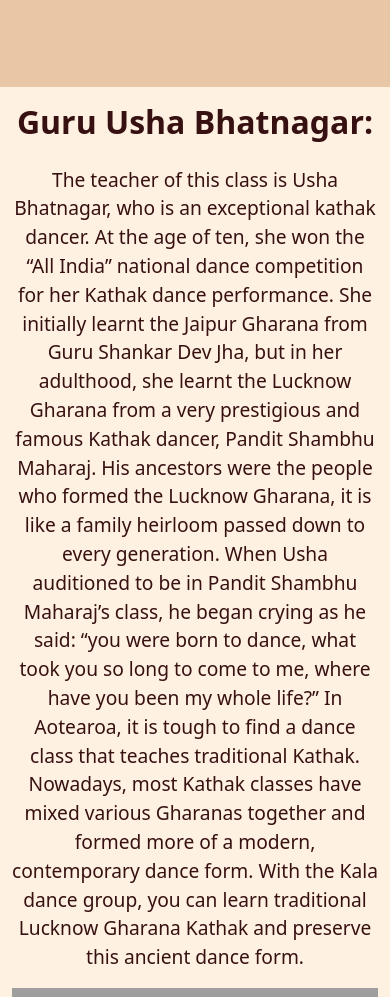
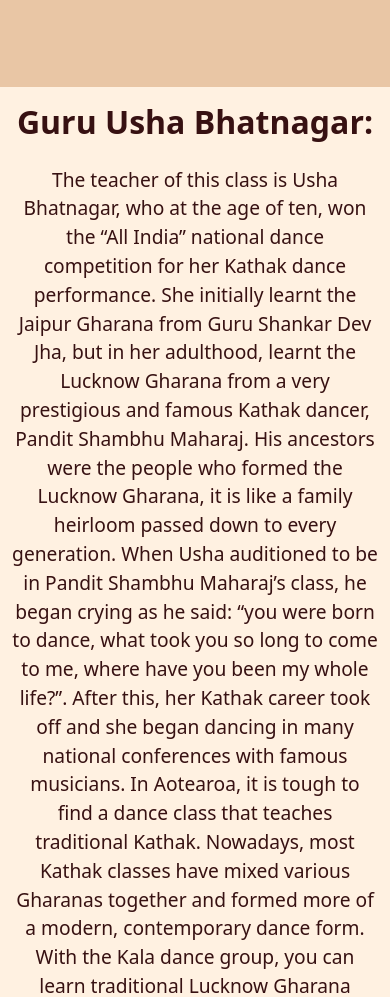
Before and after one commit to 4rush1/KalaDanceProject, a Flask app: page / in a window 390 px wide. Shown: the part 1664-2661 px from the top of the page. Run offline with Flask 3, Linux system fonts and the light colour scheme; grey boxes are pictures that could not be loaded.

```diff
--- a/templates/index.html
+++ b/templates/index.html
@@ -32,7 +32,7 @@ static/images/Banner1.jpg
     </div>
 </div>
 
-<h1>About Us</h1>
+<h1 class="special">About Us</h1>
 
 <div class="container-lg">
     <div class="row align-items-center">
@@ -40,15 +40,15 @@ static/images/Banner1.jpg
             <h3>Guru Usha Bhatnagar:</h3>
             <br>
             <p class="body-text">
-            The teacher of this class is Usha Bhatnagar, who is an exceptional kathak dancer.
-            At the age of ten, she won the “All India” national dance competition for her Kathak
-            dance performance. She initially learnt the Jaipur Gharana from Guru Shankar Dev Jha,
-            but in her adulthood, she learnt the Lucknow Gharana from a very prestigious and famous
-            Kathak dancer, Pandit Shambhu Maharaj. His ancestors were the people who formed the
-            Lucknow Gharana, it is like a family heirloom passed down to every generation.
+            The teacher of this class is Usha Bhatnagar, who at the age of ten, won the “All India”
+            national dance competition for her Kathak dance performance. She initially learnt the Jaipur
+            Gharana from Guru Shankar Dev Jha, but in her adulthood, learnt the Lucknow Gharana from
+            a very prestigious and famous Kathak dancer, Pandit Shambhu Maharaj. His ancestors were the
+            people who formed the Lucknow Gharana, it is like a family heirloom passed down to every generation.
             When Usha auditioned to be in Pandit Shambhu Maharaj’s class, he began crying as he said:
-            “you were born to dance, what took you so long to come to me, where have you been my whole life?”
-            In Aotearoa, it is tough to find a dance class that teaches traditional Kathak. Nowadays,
+            “you were born to dance, what took you so long to come to me, where have you been my whole life?”.
+            After this, her Kathak career took off and she began dancing in many national conferences with
+            famous musicians. In Aotearoa, it is tough to find a dance class that teaches traditional Kathak. Nowadays,
             most Kathak classes have mixed various Gharanas together and formed more of a modern, contemporary
             dance form. With the Kala dance group, you can learn traditional Lucknow Gharana Kathak and preserve
             this ancient dance form.
@@ -69,21 +69,21 @@ static/images/Banner1.jpg
             <h3>The history of Kathak:</h3>
             <br>
             <p class="body-text">
-            Kathak is a classical dance form dating back to the 4th century BC. The word “Katha” means story,
+            Kathak dates back to the 4th century BC. The word “Katha” means story,
             and Kathakars were storytellers who often danced as a form of worship or devotion. Kathak is the
             only North Indian classical dance form, and also the only Indian classical dance that has both
             Hindu and Islamic cultural roots. Like all classical Indian dance forms, Kathak dance moves don’t
-            vary based on gender/sex. In fact, male dancers often depict female characters or vice versa. During
-            the British Raj, all Indian dance forms (including Kathak) were banned, as the British thought they
-            were demonic and vulgar. Kathak was nearly erased by the British however it managed to stay alive thanks
-            to certain families who secretly developed the dance within their homes.
+            vary based on gender/sex. During the British Raj, all Indian dance forms (including Kathak) were
+            banned, as the British thought they were demonic and vulgar. Kathak was nearly erased by the British,
+            however, it managed to stay alive thanks to certain families who secretly developed the dance within
+            their homes.
             </p>
             <p class="body-text">
             This caused three distinct variations of Kathak to be formed (known as Gharanas), named after the
             cities they originated from: Lucknow, Banaras, and Jaipur. The Banaras Gharana has lots of jumping,
-            dancing on plates and spinning on the knees; whereas the Jaipur Gharana has lots of fast spins,
-            complex footwork and powerful warrior-style moves. The Lucknow Gharana (which is the style that
-            this class will learn), focuses on acting and emotions (known as bhaav) as well as complex footwork.
+            dancing on plates and spinning on knees; whereas, the Jaipur Gharana has lots of fast spins, complex
+            footwork and warrior-style moves. The Lucknow Gharana (which is the style that this class will learn),
+            focuses on acting and emotions (known as bhaav) as well as complex footwork.
             </p>
         </div>
     </div>
```
Also changed, not shown: WebTesting/StyleSheet.css (+18 -11 lines), templates/beginner_info.html (+9 -27 lines), templates/enrol.html (+1 -24 lines), templates/news_events.html (+1 -22 lines), 1 other file.
